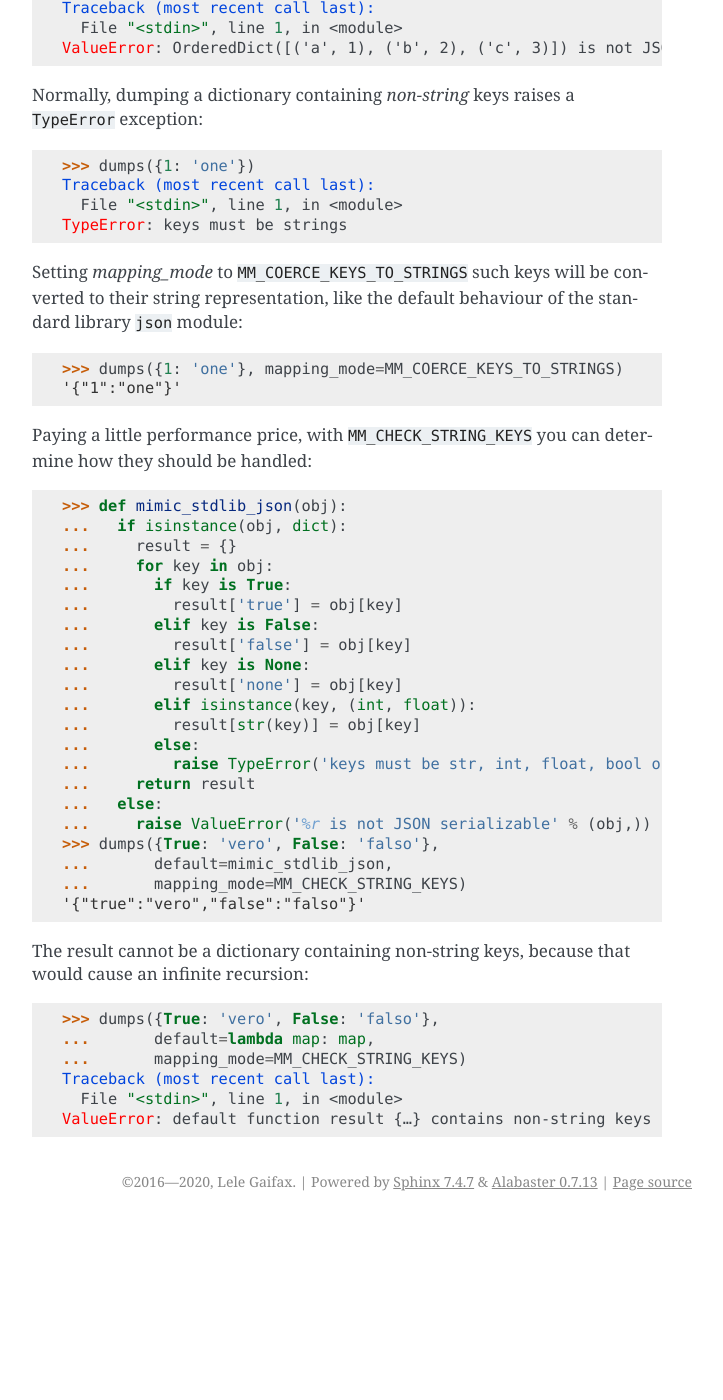
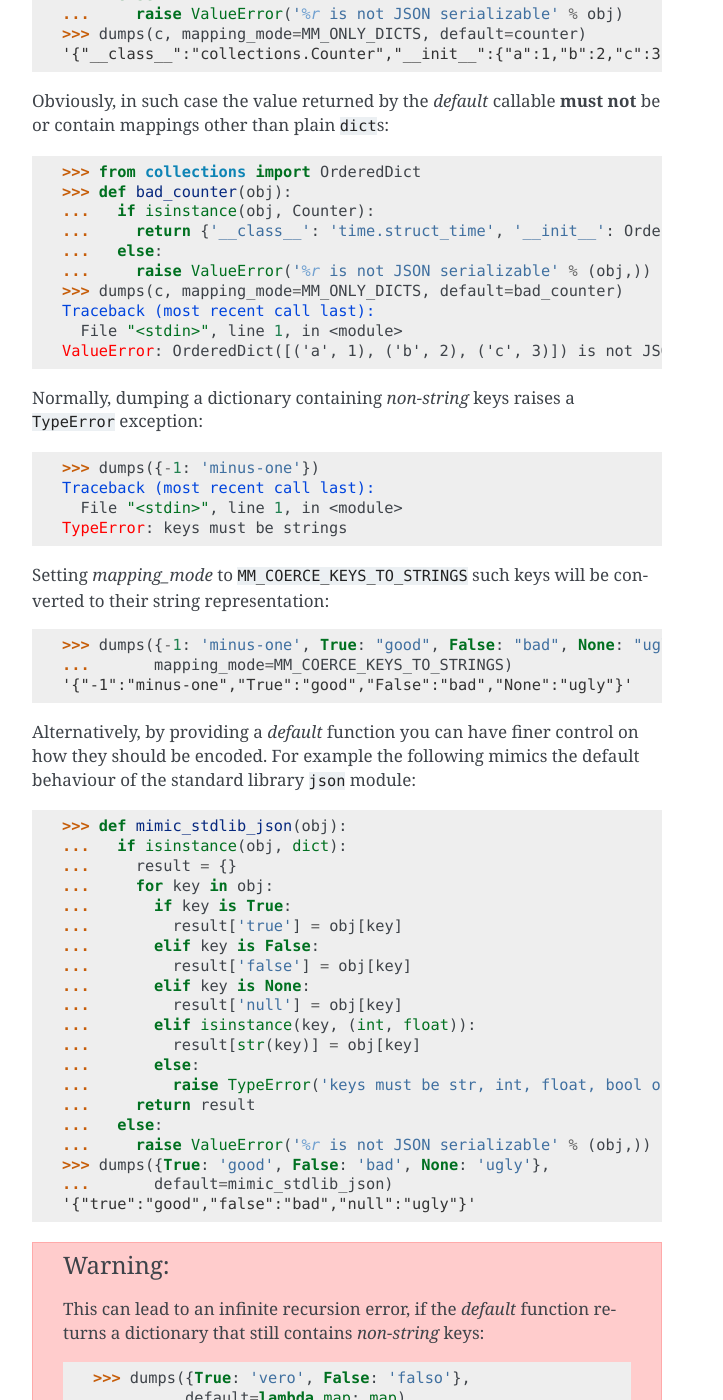
Before and after one commit to python-rapidjson/python-rapidjson, a Sphinx documentation site: the page built from docs/dumps.rst, in a window 1280 px wide and 1400 px high, scrolled down 10153 px. Shown: the whole window, without its empty margins (418-1141 px from the left). Built offline with Sphinx 7.4.7, drawn with Linux system fonts in a browser that asks for light colours; before the commit the page ends 11374 px from its top, so only the background shows below that; some of the changed text lies outside the part shown.

Commit message:
Rethink the recent implementation of iterable_mode and mapping_mode
As explained by the requester in issue #150, the first draft implementation wasn't up to
the task, because it was based on a offhand logic. Now it is simpler and should cover all
requester's cases.

This folds into the new mapping_mode options the old "skip invalid keys" and "sort keys",
respectively as MM_SKIP_NON_STRING_KEYS and MM_SORT_KEYS, but retains full backward
compatibility.

The patch is bigger than that, because I could not resist to cleanup and fix old choices I
made in the past: although C++ compilers swallowed it, using enums for bitset values
wasn't semantically correct, so I replaced every usage with plain unsigned ints.

While there I factored out the common code used by several functions to evaluate and check
the arguments coming from Python.

```diff
--- a/CHANGES.rst
+++ b/CHANGES.rst
@@ -6,10 +6,11 @@ Changes
 
 * Require Python 3.6 or greater
 
-* New serialization option ``iterable_mode`` to control how iterables get encoded
-  (partial fix to `issue #149`__)
+* New serialization options, ``iterable_mode`` and ``mapping_mode``, to give some control
+  on how generic iterables and mappings get encoded (fix `issue #149`__ and `issue #150`)
 
   __ https://github.com/python-rapidjson/python-rapidjson/issues/149
+  __ https://github.com/python-rapidjson/python-rapidjson/issues/150
 
 
 0.9.4 (2020-11-16)
--- a/README.rst
+++ b/README.rst
@@ -128,7 +128,7 @@ Coercing keys when dumping
   ``json`` will stringify a ``True`` dictionary key as ``"true"`` if you dump it out but
   when you load it back in it'll still be a string. We want the dump and load to return
   the exact same objects so we have decided not to do this coercion by default; you can
-  however use ``MM_COERCE_KEYS_TO_STRINGS`` or ``MM_CHECK_STRING_KEYS`` to mimic that.
+  however use ``MM_COERCE_KEYS_TO_STRINGS`` or a ``default`` function to mimic that.
 
 Arbitrary encodings
   ``json.loads()`` accepts an ``encoding`` kwarg determining the encoding of its input,
--- a/docs/dump.rst
+++ b/docs/dump.rst
@@ -19,8 +19,8 @@
 .. function:: dump(obj, stream, *, skipkeys=False, ensure_ascii=True, \
                    write_mode=WM_COMPACT, indent=4, default=None, sort_keys=False, \
                    number_mode=None, datetime_mode=None, uuid_mode=None, \
-                   bytes_mode=BM_UTF8, iterable_mode=IM_ARRAY, mapping_mode=MM_OBJECT, \
-                   chunk_size=65536, allow_nan=True)
+                   bytes_mode=BM_UTF8, iterable_mode=IM_ANY_ITERABLE, \
+                   mapping_mode=MM_ANY_MAPPING, chunk_size=65536, allow_nan=True)
 
    Encode given Python `obj` instance into a ``JSON`` stream.
 
--- a/docs/dumps.rst
+++ b/docs/dumps.rst
@@ -15,16 +15,17 @@
 
    from rapidjson import (dumps, loads, BM_NONE, BM_UTF8, DM_NONE, DM_ISO8601,
                           DM_UNIX_TIME, DM_ONLY_SECONDS, DM_IGNORE_TZ, DM_NAIVE_IS_UTC,
-                          DM_SHIFT_TO_UTC, IM_NONE, IM_ARRAY, MM_NONE, MM_OBJECT,
-                          MM_COERCE_KEYS_TO_STRINGS, MM_CHECK_STRING_KEYS, NM_NATIVE,
-                          NM_DECIMAL, NM_NAN, PM_NONE, PM_COMMENTS, PM_TRAILING_COMMAS,
-                          UM_NONE, UM_CANONICAL, UM_HEX, WM_COMPACT, WM_PRETTY,
+                          DM_SHIFT_TO_UTC, IM_ANY_ITERABLE, IM_ONLY_LISTS, MM_ANY_MAPPING,
+                          MM_ONLY_DICTS, MM_COERCE_KEYS_TO_STRINGS, NM_NATIVE, NM_DECIMAL,
+                          NM_NAN, PM_NONE, PM_COMMENTS, PM_TRAILING_COMMAS, UM_NONE,
+                          UM_CANONICAL, UM_HEX, WM_COMPACT, WM_PRETTY,
                           WM_SINGLE_LINE_ARRAY)
 
 .. function:: dumps(obj, *, skipkeys=False, ensure_ascii=True, write_mode=WM_COMPACT, \
                     indent=4, default=None, sort_keys=False, number_mode=None, \
                     datetime_mode=None, uuid_mode=None, bytes_mode=BM_UTF8, \
-                    iterable_mode=IM_ARRAY, mapping_mode=MM_OBJECT, allow_nan=True)
+                    iterable_mode=IM_ANY_ITERABLE, mapping_mode=MM_ANY_MAPPING, \
+                    allow_nan=True)
 
    Encode given Python `obj` instance into a ``JSON`` string.
 
@@ -474,12 +480,12 @@
       '[2020,11,28,19,55,40,5,333,0]'
 
    When that's not appropriate, for example because you want to use a different way to
-   encode them, you may specify `iterable_mode` to ``IM_NONE`` (or equivalently to
+   encode them, you may specify `iterable_mode` to ``IM_ONLY_LISTS`` (or equivalently to
    ``None``):
 
    .. doctest::
 
-      >>> dumps(lt, iterable_mode=IM_NONE)
+      >>> dumps(lt, iterable_mode=IM_ONLY_LISTS)
       Traceback (most recent call last):
         File "<stdin>", line 1, in <module>
       TypeError: <time.struct_time …> is not JSON serializable
@@ -493,7 +499,7 @@
       ...     return {'__class__': 'time.struct_time', '__init__': list(obj)}
       ...   else:
       ...     raise ValueError('%r is not JSON serializable' % obj)
-      >>> dumps(lt, iterable_mode=IM_NONE, default=timestruct) # doctest: +SKIP
+      >>> dumps(lt, iterable_mode=IM_ONLY_LISTS, default=timestruct) # doctest: +SKIP
       '{"__class__":"time.struct_time","__init__":[2020,11,28,19,55,40,5,333,0]}'
 
    Obviously, in such case the value returned by the `default` callable **must not**
@@ -504,7 +510,7 @@
       ...     return {'__class__': 'time.struct_time', '__init__': tuple(obj)}
       ...   else:
       ...     raise ValueError('%r is not JSON serializable' % (obj,))
-      >>> dumps(lt, iterable_mode=IM_NONE, default=bad_timestruct)
+      >>> dumps(lt, iterable_mode=IM_ONLY_LISTS, default=bad_timestruct)
       Traceback (most recent call last):
         File "<stdin>", line 1, in <module>
       ValueError: (…) is not JSON serializable
@@ -513,23 +519,25 @@
    .. dumps-mapping-mode:
    .. rubric:: `mapping_mode`
 
-   By default a value that implements the `mapping` protocol (**not** plain ``dict``\ s)
-   gets encoded as a ``JSON`` object:
+   By default a value that implements the `mapping` protocol gets encoded as a ``JSON``
+   object:
 
    .. doctest::
 
       >>> from collections import Counter
-      >>> c = Counter({"a":1,"b":2,"c":3})
-      >>> dumps(c)
-      '{"a":1,"b":2,"c":3}'
+      >>> d = {"a":1,"b":2,"c":3}
+      >>> c = Counter(d)
+      >>> dumps([c, d])
+      '[{"a":1,"b":2,"c":3},{"a":1,"b":2,"c":3}]'
 
    When that's not appropriate, for example because you want to use a different way to
-   encode them, you may specify `mapping_mode` to ``MM_NONE`` (or equivalently to
-   ``None``):
+   encode them, you may specify `mapping_mode` to ``MM_ONLY_DICTS``:
 
    .. doctest::
 
-      >>> dumps(c, mapping_mode=MM_NONE)
+      >>> dumps(d, mapping_mode=MM_ONLY_DICTS)
+      '{"a":1,"b":2,"c":3}'
+      >>> dumps(c, mapping_mode=MM_ONLY_DICTS)
       Traceback (most recent call last):
         File "<stdin>", line 1, in <module>
       TypeError: Counter(…) is not JSON serializable
@@ -543,7 +551,7 @@
       ...     return {'__class__': 'collections.Counter', '__init__': dict(obj)}
       ...   else:
       ...     raise ValueError('%r is not JSON serializable' % obj)
-      >>> dumps(c, mapping_mode=IM_NONE, default=counter)
+      >>> dumps(c, mapping_mode=MM_ONLY_DICTS, default=counter)
       '{"__class__":"collections.Counter","__init__":{"a":1,"b":2,"c":3}}'
 
    Obviously, in such case the value returned by the `default` callable **must not**
@@ -555,7 +563,7 @@
       ...     return {'__class__': 'time.struct_time', '__init__': OrderedDict(obj)}
       ...   else:
       ...     raise ValueError('%r is not JSON serializable' % (obj,))
-      >>> dumps(c, mapping_mode=MM_NONE, default=bad_counter)
+      >>> dumps(c, mapping_mode=MM_ONLY_DICTS, default=bad_counter)
       Traceback (most recent call last):
         File "<stdin>", line 1, in <module>
       ValueError: OrderedDict([('a', 1), ('b', 2), ('c', 3)]) is not JSON serializable
@@ -565,22 +573,23 @@
 
    .. doctest::
 
-      >>> dumps({1: 'one'})
+      >>> dumps({-1: 'minus-one'})
       Traceback (most recent call last):
         File "<stdin>", line 1, in <module>
       TypeError: keys must be strings
 
    Setting `mapping_mode` to ``MM_COERCE_KEYS_TO_STRINGS`` such keys will be converted to
-   their string representation, like the default behaviour of the standard library
-   ``json`` module:
+   their string representation:
 
    .. doctest::
 
-      >>> dumps({1: 'one'}, mapping_mode=MM_COERCE_KEYS_TO_STRINGS)
-      '{"1":"one"}'
+      >>> dumps({-1: 'minus-one', True: "good", False: "bad", None: "ugly"},
+      ...       mapping_mode=MM_COERCE_KEYS_TO_STRINGS)
+      '{"-1":"minus-one","True":"good","False":"bad","None":"ugly"}'
 
-   Paying a little performance price, with ``MM_CHECK_STRING_KEYS`` you can determine how
-   they should be handled:
+   Alternatively, by providing a `default` function you can have finer control on how they
+   should be encoded. For example the following mimics the default behaviour of the
+   standard library ``json`` module:
 
    .. doctest::
 
@@ -593,7 +602,7 @@
       ...       elif key is False:
       ...         result['false'] = obj[key]
       ...       elif key is None:
-      ...         result['none'] = obj[key]
+      ...         result['null'] = obj[key]
       ...       elif isinstance(key, (int, float)):
       ...         result[str(key)] = obj[key]
       ...       else:
@@ -601,22 +610,20 @@
       ...     return result
       ...   else:
       ...     raise ValueError('%r is not JSON serializable' % (obj,))
-      >>> dumps({True: 'vero', False: 'falso'},
-      ...       default=mimic_stdlib_json,
-      ...       mapping_mode=MM_CHECK_STRING_KEYS)
-      '{"true":"vero","false":"falso"}'
+      >>> dumps({True: 'good', False: 'bad', None: 'ugly'},
+      ...       default=mimic_stdlib_json)
+      '{"true":"good","false":"bad","null":"ugly"}'
 
-   The result cannot be a dictionary containing non-string keys, because that would cause
-   an infinite recursion:
+   .. warning:: This can lead to an infinite recursion error, if the `default` function
+                returns a dictionary that still contains *non-string* keys:
 
-   .. doctest::
+                .. doctest::
 
-      >>> dumps({True: 'vero', False: 'falso'},
-      ...       default=lambda map: map,
-      ...       mapping_mode=MM_CHECK_STRING_KEYS)
-      Traceback (most recent call last):
-        File "<stdin>", line 1, in <module>
-      ValueError: default function result {…} contains non-string keys
+                   >>> dumps({True: 'vero', False: 'falso'},
+                   ...       default=lambda map: map)
+                   Traceback (most recent call last):
+                     File "<stdin>", line 1, in <module>
+                   RecursionError: maximum recursion depth exceeded
 
 .. _ISO 8601: https://en.wikipedia.org/wiki/ISO_8601
 .. _RapidJSON: http://rapidjson.org/
```
Also changed, not shown: other parts of docs/dumps.rst (+5 -0 lines), docs/api.rst (+31 -23 lines), docs/encoder.rst (+17 -10 lines), 2 other files.
